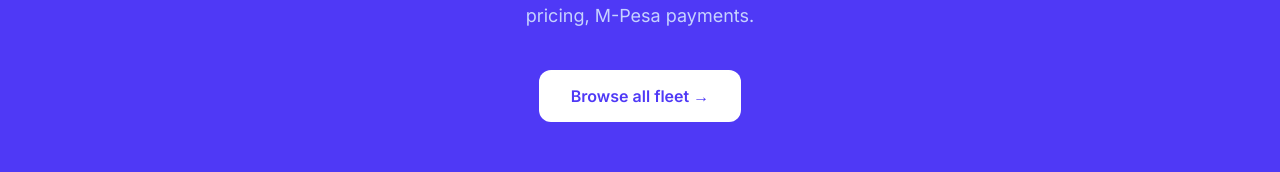
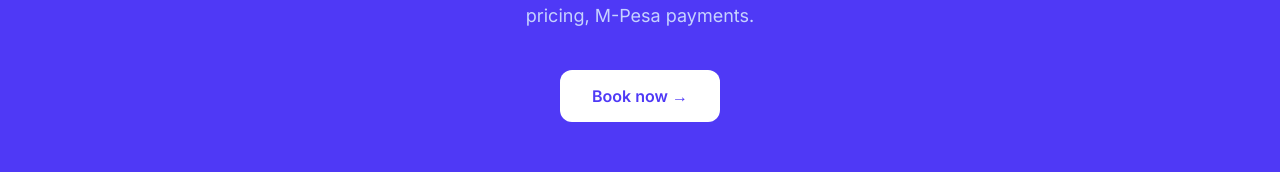
Before and after one commit to Oloo001/zena, a Next.js app: page / in a window 1280 px wide. Shown: the part 299-471 px from the top of the page. Built offline with nearby package versions, Linux system fonts and the light colour scheme; no server answers; the database is empty.

Commit message:
minor update

```diff
--- a/src/app/page.tsx
+++ b/src/app/page.tsx
@@ -22,7 +22,7 @@ export default async function HomePage() {
             href="/cars"
             className="inline-block bg-white text-indigo-600 font-semibold px-8 py-3.5 rounded-xl hover:bg-indigo-50 transition-colors"
           >
-            Browse all fleet →
+            Book now →
           </Link>
         </div>
       </section>
```
